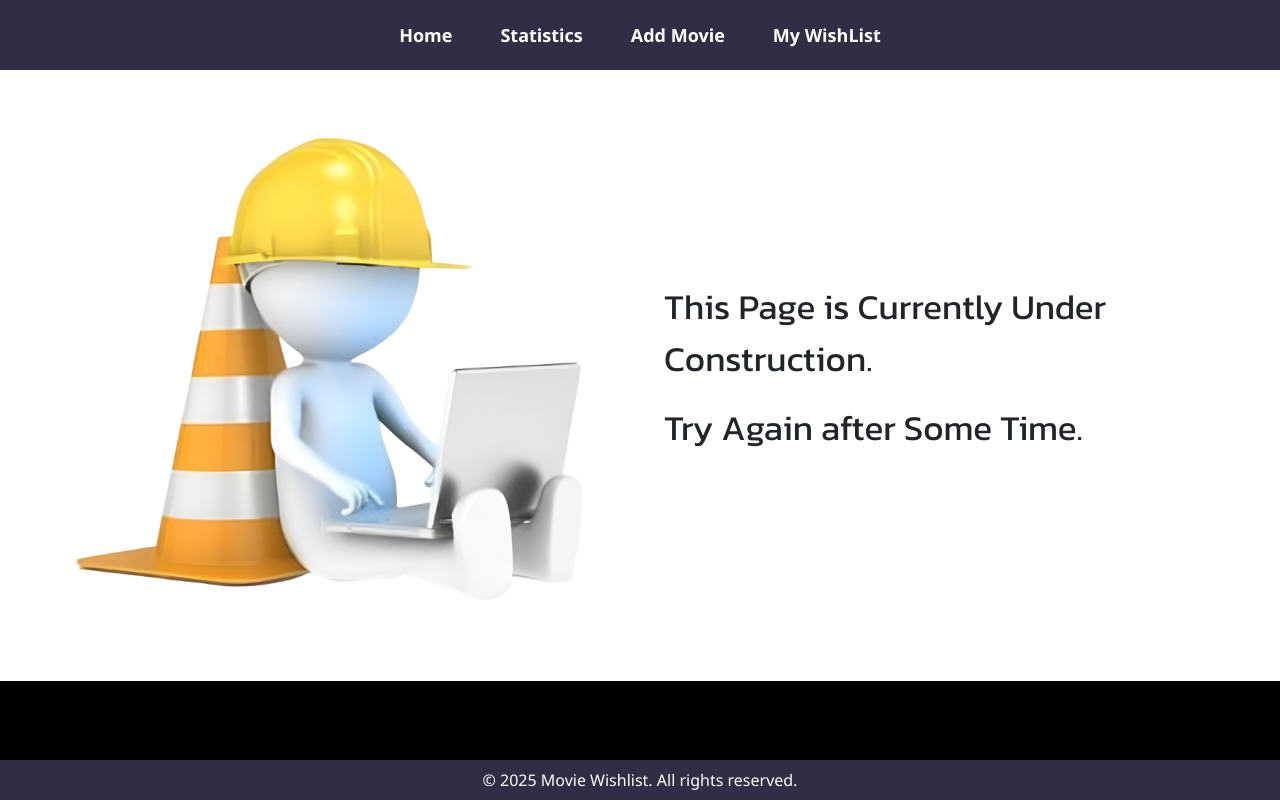
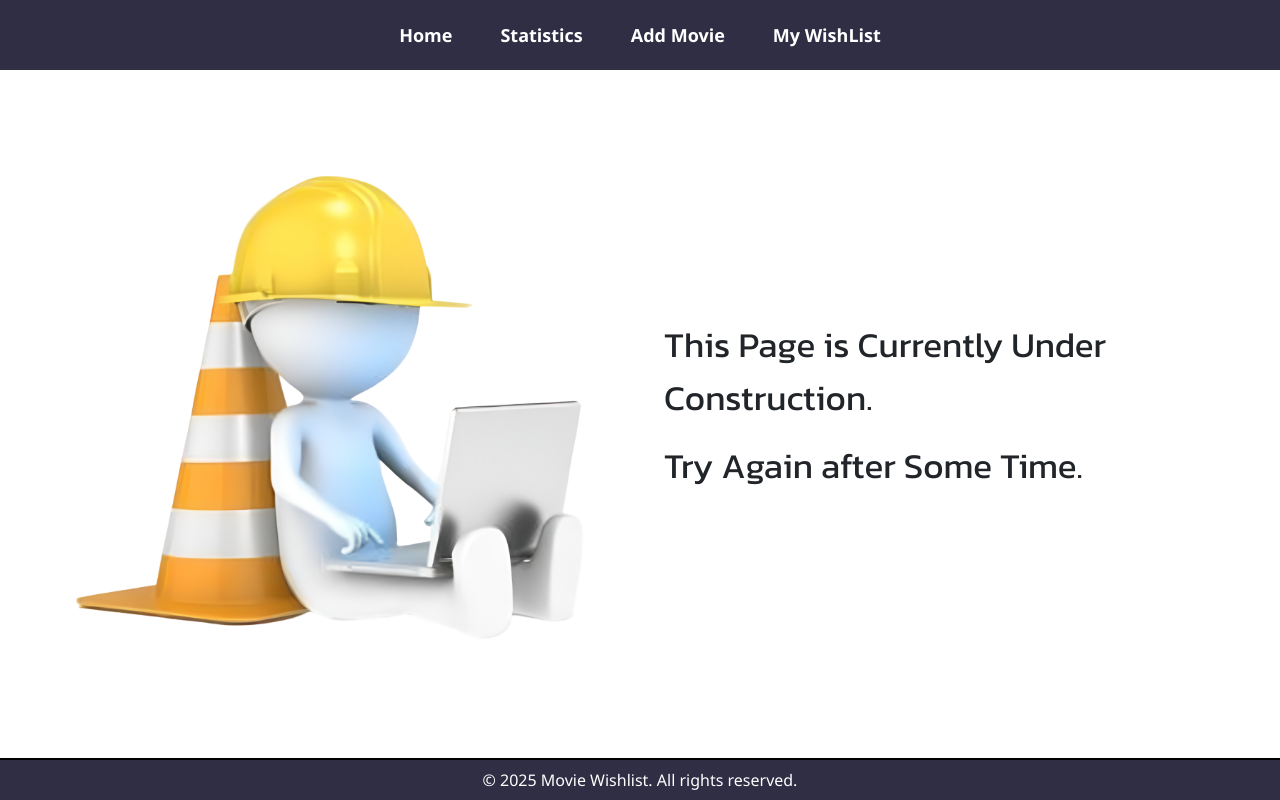
Before and after one commit to R-S-A-N-J-A-Y/Movie-WishList, a React (Vite) app: page /watched in a window 1280 px wide. Built offline with nearby package versions, Linux system fonts and the light colour scheme.

Commit message:
Add vh for Error and dev Pages.

```diff
--- a/src/Styles/App.css
+++ b/src/Styles/App.css
@@ -207,8 +207,8 @@ h3 {
 }
 
 /* Error Page */
-.error-page img {
-  /* margin-left: 100px; */
+.error-page {
+  height: 86vh;
 }
 
 .error-page p {
@@ -244,6 +244,7 @@ h3 {
 /* Developing Page  */
 
 .dev-page {
+  height: 86vh;
   padding: 50px;
 }
 
```
